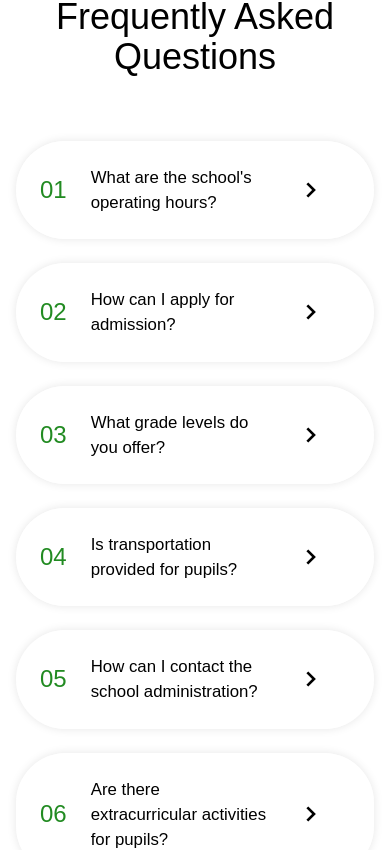
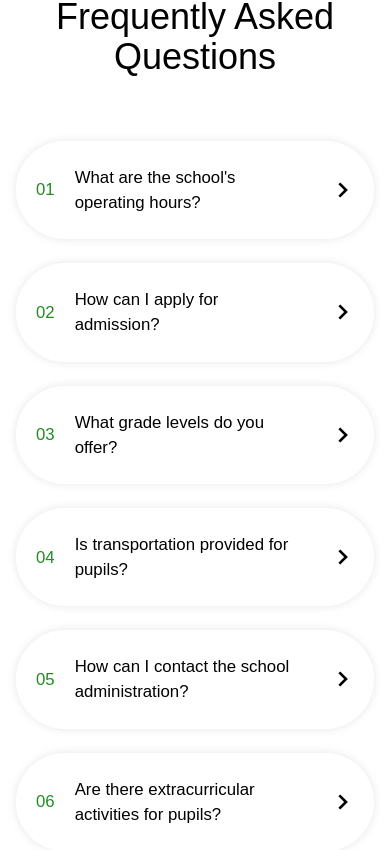
Before and after one commit to JohnSorba/gateway_school, a React (Create React App) app: page /contact/1 in a window 390 px wide. Shown: the part 1817-2667 px from the top of the page. Built offline with nearby package versions, Linux system fonts and the light colour scheme.

Commit message:
Update AccordionStyles.css
Adjusted styles for mobile layout

```diff
--- a/src/Accordion/AccordionStyles.css
+++ b/src/Accordion/AccordionStyles.css
@@ -82,8 +82,7 @@
 /* Media Query for mobile layout */
 @media (max-width: 768px) {
 
-padding: 1.25rem 1.25rem;
-  padding-right: 1rem;
+
 
   .number {
     font-size: 1.05rem;
@@ -95,7 +94,11 @@ padding: 1.25rem 1.25rem;
     font-weight: 500;
   }
 
-item {
+.item {
+
+padding: 1.25rem 1.25rem;
+  padding-right: 1rem;
+
  grid-template-columns: auto 1fr auto;
   column-gap: 1.25rem;
 
```
